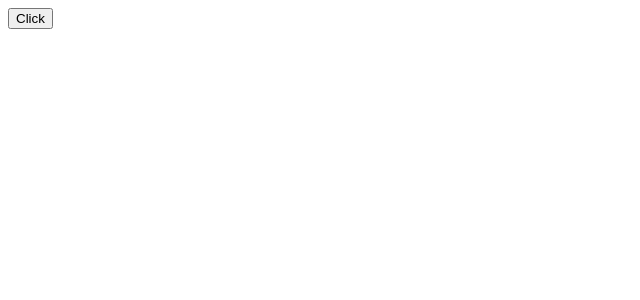
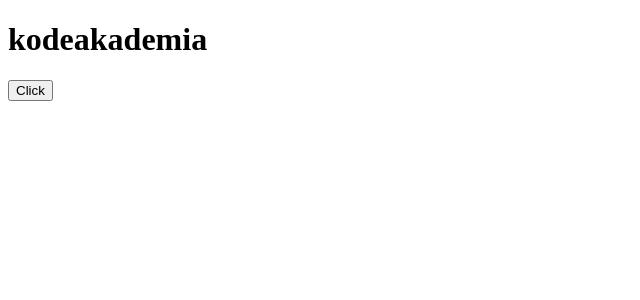
Before and after one commit to ramdanisyaputra/my-app, a React (Create React App) app: page / in a window 1280 px wide. Shown: the top 300 px of the page, without its empty margins (0-640 px from the left). Built offline with nearby package versions, Linux system fonts and the light colour scheme.

Commit message:
event and set state

```diff
--- a/src/components/App.js
+++ b/src/components/App.js
@@ -1,13 +1,22 @@
 import React from "react";
 // import Header from "./Header";
 // import List from "./List";
-import Button from "./Button";
+// import Button from "./Button";
 
 class App extends React.Component {
+    state = {
+        name: "kodeakademia"
+    }
+    change = () => {
+        this.setState({
+            name: "kode"
+        })
+    }
     render(){
         return(
             <div>
-                <Button color="biru"/>
+                <h1>{this.state.name}</h1>
+                <button onClick={this.change}>Click</button>
             </div>
         )
     }
```
